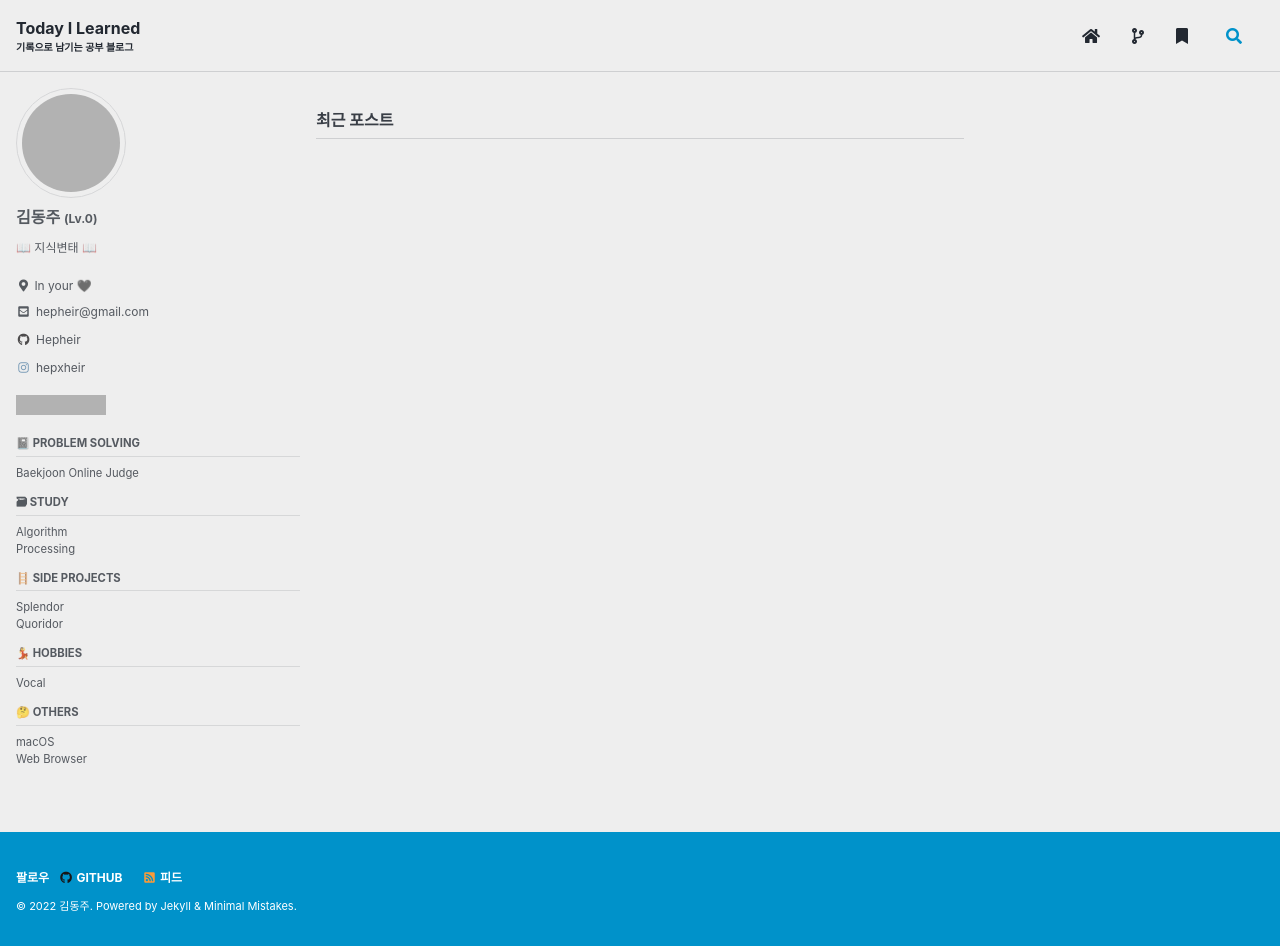
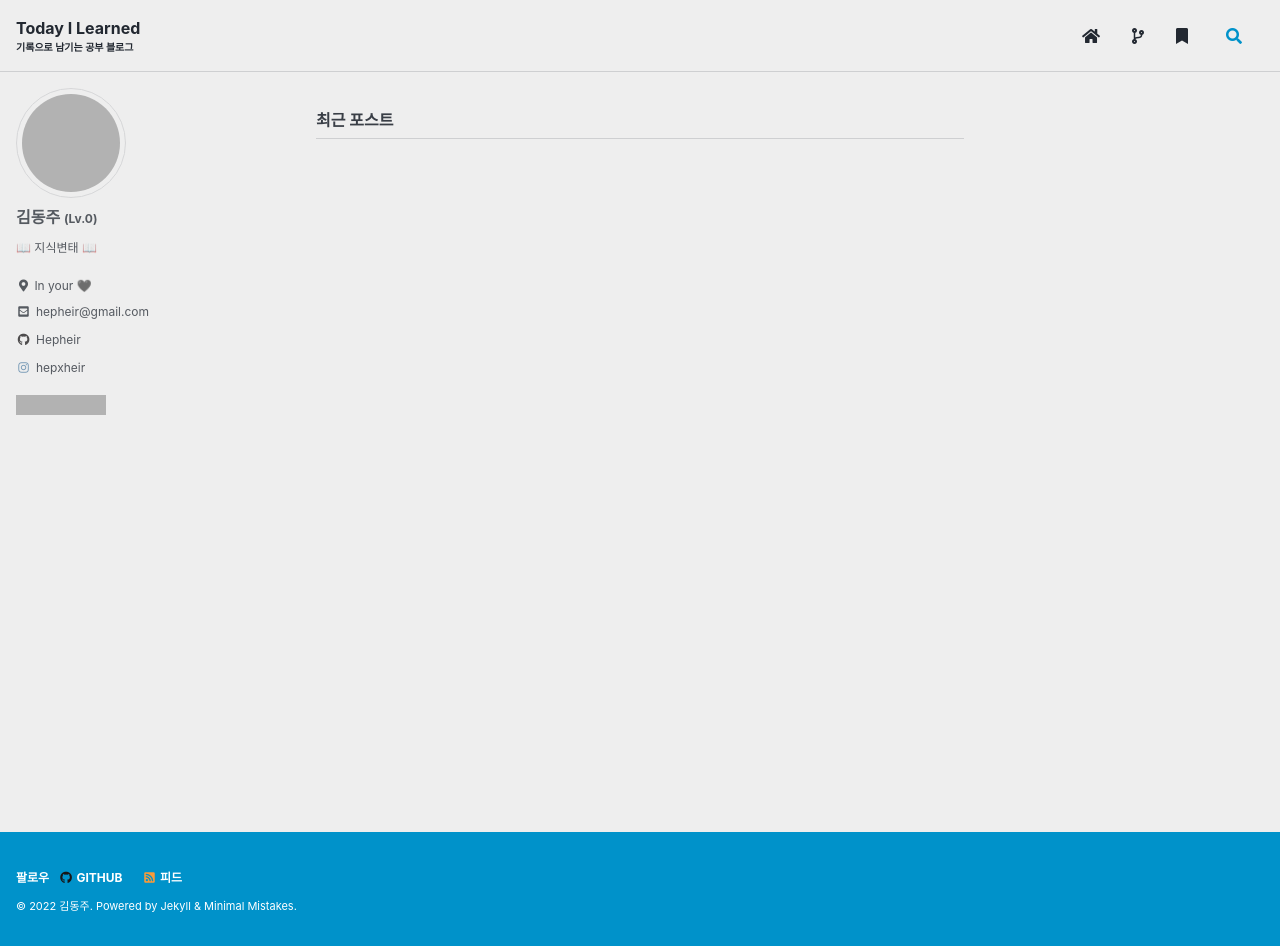
Before and after one commit to Hepheir/archived-hepheir.github.io, a Jekyll site: the page built from index.html, in a window 1280 px wide and 946 px high. Built offline with Jekyll 4.4.1, drawn with Linux system fonts in a browser that asks for light colours; cached includes are drawn as plain includes; the list of posts is cut into pages by our own code; comment, search, counter and statistics services are not loaded; grey boxes are pictures that could not be loaded.

Commit message:
config: "navigation.yml" Remove category

```diff
--- a/_data/navigation.yml
+++ b/_data/navigation.yml
@@ -14,39 +14,3 @@ main:
     description: "Categories"
     icon: fas fa-bookmark
     url: /categories/
-
-
-categories:
-  - title: "📓 Problem Solving"
-    children:
-      - title: "Baekjoon Online Judge"
-        url: /categories/#baekjoon-online-judge
-
-  - title: "🗃 Study"
-    children:
-      - title: "Algorithm"
-        url: /categories/#algorithm
-
-      - title: "Processing"
-        url: /categories/#processing
-
-  - title: "🪜 Side Projects"
-    children:
-      - title: "Splendor"
-        url: /categories/#splendor
-
-      - title: "Quoridor"
-        url: /categories/#quoridor
-
-  - title: "💃 Hobbies"
-    children:
-      - title: "Vocal"
-        url: /categories/#vocal
-
-  - title: "🤔 Others"
-    children:
-      - title: "macOS"
-        url: /categories/#macos
-
-      - title: "Web Browser"
-        url: /categories/#web-browser
```
